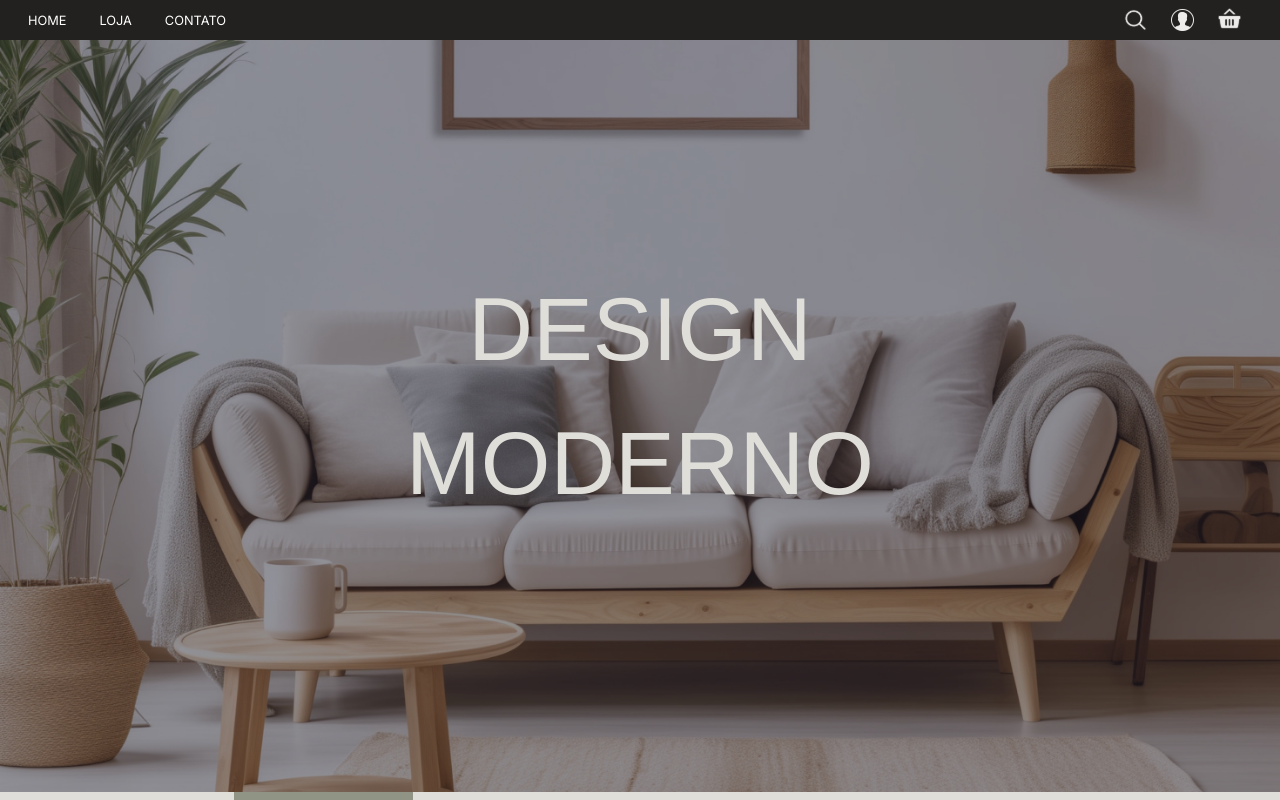
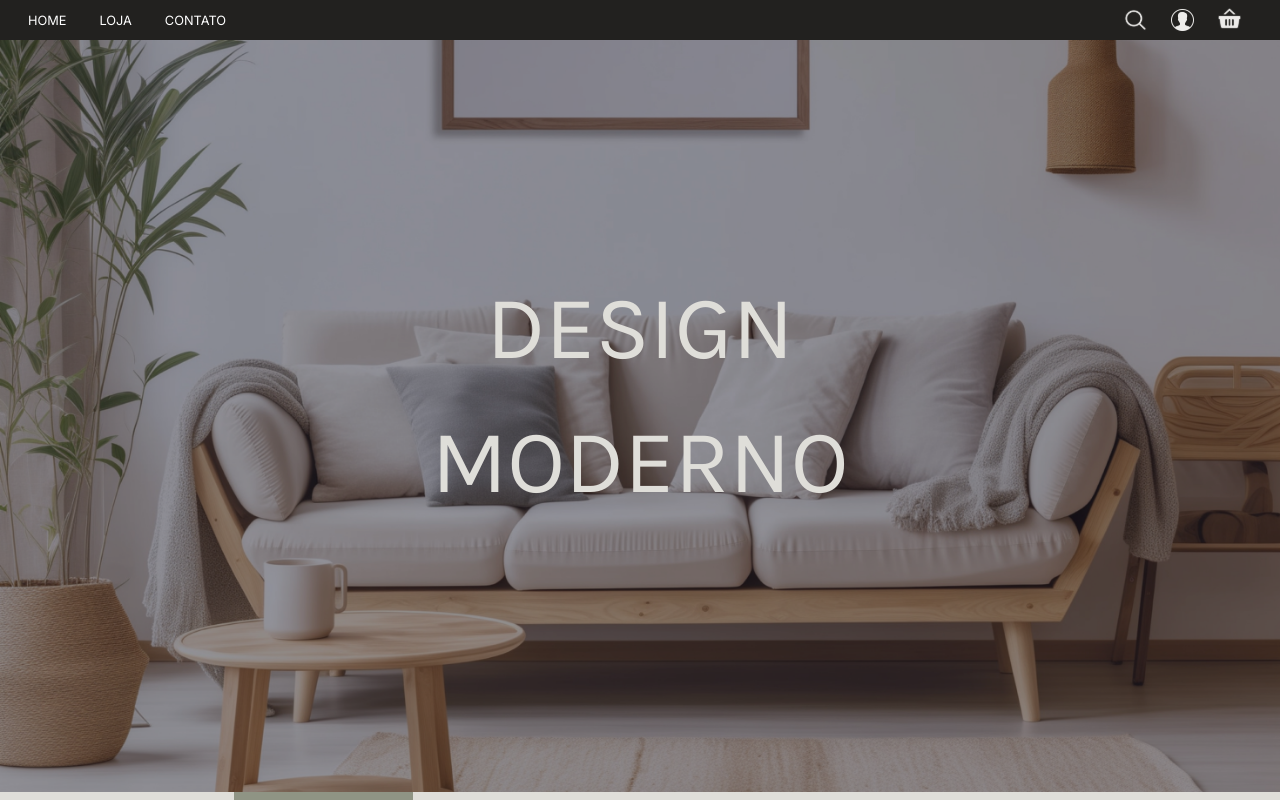
Before and after one commit to alisonnRB/Modern-Space, a Next.js app: page / in a window 1280 px wide. Built offline with nearby package versions, Linux system fonts and the light colour scheme.

Commit message:
chore: css compliance

```diff
--- a/src/app/globals.css
+++ b/src/app/globals.css
@@ -1,9 +1,9 @@
+@import url('https://fonts.googleapis.com/css2?family=Karla:ital,wght@0,200..800;1,200..800&display=swap');
+@import url('https://fonts.googleapis.com/css2?family=Inter:ital,opsz,wght@0,14..32,100..900;1,14..32,100..900&display=swap');
+
 @tailwind base;
 @tailwind components;
 @tailwind utilities;
-
-@import url('https://fonts.googleapis.com/css2?family=Karla:ital,wght@0,200..800;1,200..800&display=swap');
-@import url('https://fonts.googleapis.com/css2?family=Inter:ital,opsz,wght@0,14..32,100..900;1,14..32,100..900&display=swap');
 
 body,
 html {
```
